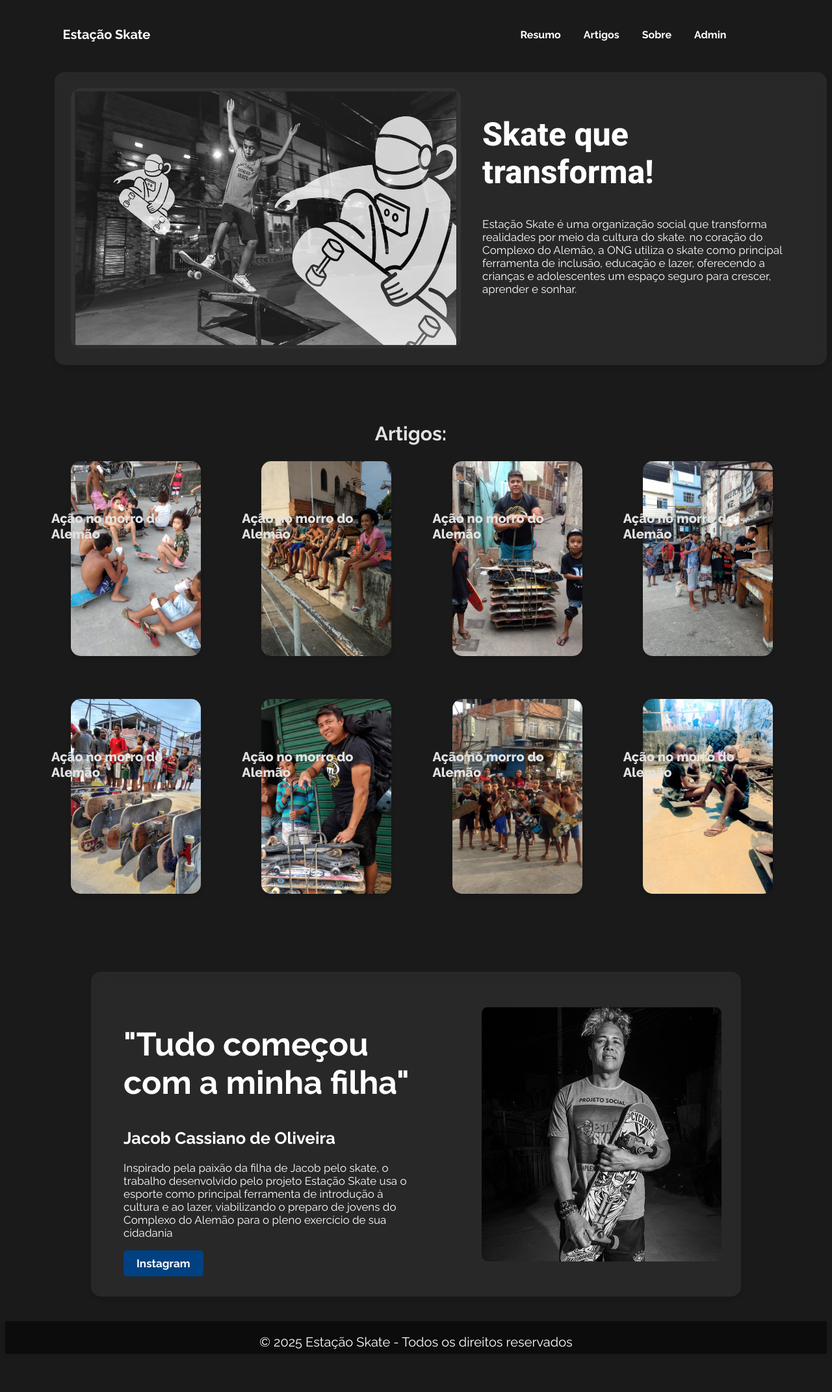
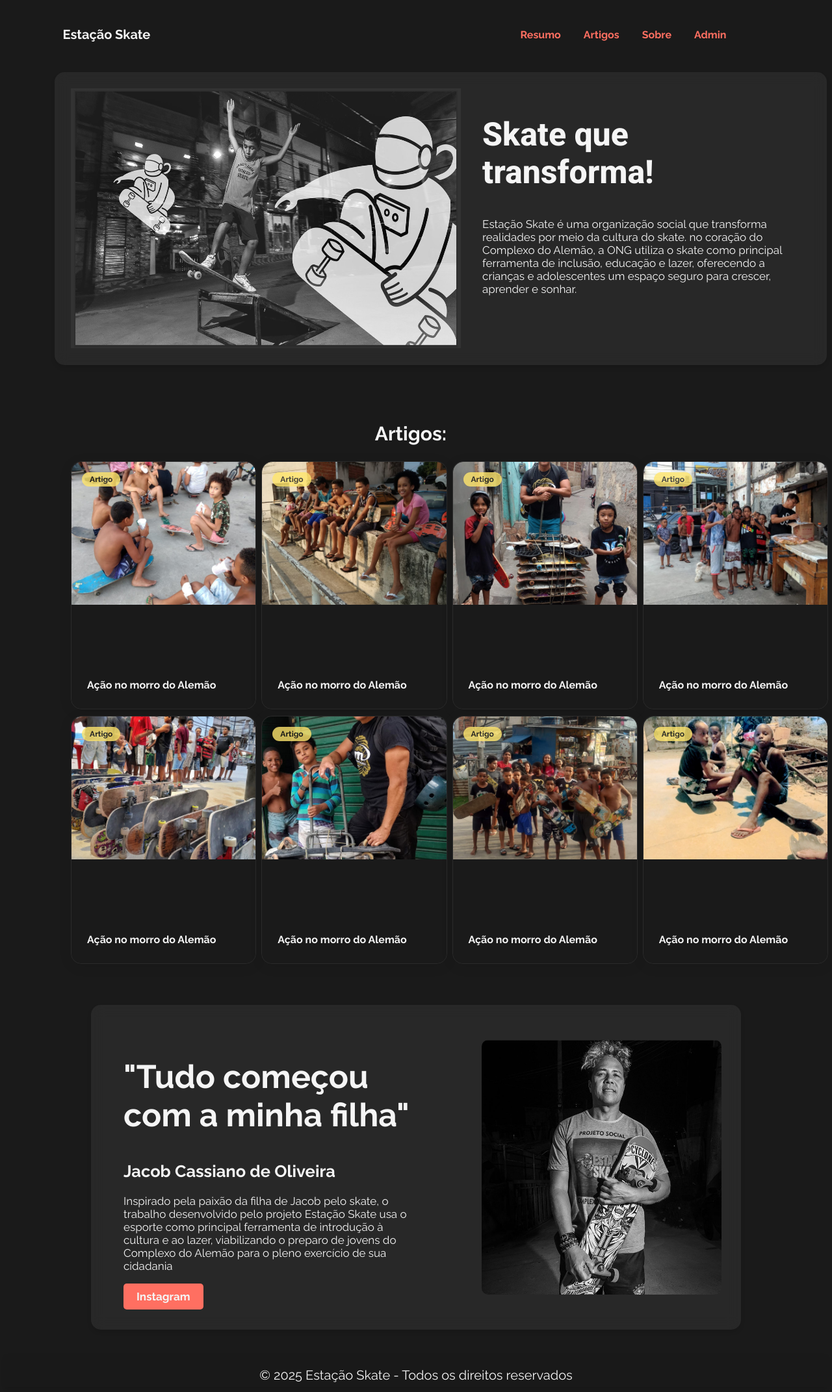
Before and after one commit to RafaSobral/Trabalho-Web, a Django app: page /blog/home/ in a window 1280 px wide. Shown: the whole page at 65% size. Before the commit the page ends 2084 px from the top, so only its background shows below. Run offline with Django 5.2, Linux system fonts and the light colour scheme; data comes from the database, SQL or seed files in the repository.

Commit message:
Add files via upload

```diff
--- a/blogapp/static/css/style.css
+++ b/blogapp/static/css/style.css
@@ -4,9 +4,20 @@ html {
     scroll-behavior: smooth;
 }
 
+:root {
+  /* Neutros */
+  --color-dark:   #1A1A1A;
+  --color-light:  #F5F5F5;
+
+  /* Primárias */
+  --color-coral:      #FF6F61;
+  --color-coral-claro: #FFA79D;
+  --color-teal:       #4ECDC4;
+  --color-sunny:      #FFE66D;
+}
 
 body {
-    background-color: #1A1A1A;
+    background-color: var(--color-dark);
     background-size: cover;
     background-repeat: repeat;
     background-position: center;
@@ -37,7 +48,7 @@ body {
 
 a {
     text-decoration: none;
-    color: white;
+    color: var(--color-coral);
   }
 
 .BotaoContato{
@@ -111,52 +125,108 @@ a {
 }
 
 .h1projeto{
-    color: rgb(226, 226, 226);
+    color: var(--color-light);
     font-family: 'Raleway', sans-serif;
     font-size: 30px;
     margin-left: 45%;
     padding-top: 5%;
 }
 
-.moldura{
+.moldura {
     cursor: pointer;
-    width: 200px;
-    height: 300px;
-    text-align: left;
+    width: 100%;
+    height: 380px;
     position: relative;
-    margin-bottom: 20%;
-    background: rgba(255, 255, 255, 0.062);
-    backdrop-filter: blur(10px);
-    border-radius: 15px;
-    box-shadow: 0 4px 6px rgba(0, 0, 0, 0.1);
+    background: var(--color-dark);
+    border-radius: 16px;
+    overflow: hidden;
+    transition: all 0.3s ease;
+    box-shadow: 0 4px 20px rgba(0, 0, 0, 0.08);
+    border: 1px solid #2A2A2A;
+}
+
+.moldura:hover {
+    transform: translateY(-8px);
+    box-shadow: 0 12px 40px rgba(25, 26, 26, 0.1);
 }
 
 .moldura img {
     width: 100%;
-    height: 100%;
+    height: 220px;
     object-fit: cover;
-    border-radius: 15px;
+    border-radius: 16px 16px 0 0;
+    transition: all 0.3s ease;
 }
 
-
-.moldura :hover {
-    transition: transform 0.3s ease;
-    transform: scale(1.2);
+.moldura:hover img {
+    transform: scale(1.02);
 }
 
-.moldura h2{
+/* Categoria tag */
+.moldura::before {
+    content: 'Artigo';
     position: absolute;
-    top: 20%;
-    left: -15%;
+    top: 16px;
+    left: 16px;
+    background: var(--color-sunny);
+    color: var(--color-dark);
+    padding: 4px 12px;
+    border-radius: 20px;
+    font-size: 12px;
+    font-weight: 600;
     font-family: 'Raleway', sans-serif;
-    font-size: 20px;
-    font-weight: 1000;
+    z-index: 2;
+    opacity: 0.8;
 }
 
-.moldura a{
-    color: rgb(226, 226, 226);
+.moldura h2 {
+    position: absolute;
+    bottom: 0;
+    left: 0;
+    right: 0;
+    margin: 0;
+    padding: 24px;
+    font-family: 'Raleway', sans-serif;
+    font-size: clamp(1rem, 1.2vw, 1.2rem);
+    font-weight: 600;
+    line-height: 1.4;
+    color: var(--color-light);
+    background: var(--color-dark);
+    border-radius: 0 0 16px 16px;
+    min-height: 80px;
+    display: flex;
+    align-items: flex-end;
 }
 
+.moldura a {
+    color: var(--color-light);
+    text-decoration: none;
+    transition: color 0.3s ease;
+}
+
+.moldura:hover a {
+    color: var(--color-coral-claro);
+
+}
+
+/* Seta indicativa */
+.moldura h2::after {
+    content: '→';
+    position: absolute;
+    right: 24px;
+    bottom: 24px;
+    font-size: 18px;
+    color: var(--color-light);
+    transition: all 0.3s ease;
+    opacity: 0;
+    transform: translateX(-10px);
+}
+
+.moldura:hover h2::after {
+    opacity: 1;
+    transform: translateX(0);
+    color: var(--color-coral-claro);
+}
 
 .SobreConteiner{
     width: auto;
@@ -196,7 +266,7 @@ a {
 
 
 .sobretexto{
-    color: white;
+    color: var(--color-light);
     text-align: left;
     width: 550px;
     height: 500px;
@@ -207,7 +277,7 @@ a {
 }
 
 .sobretexto h1{
-    color: white;
+    color: var(--color-light);
     font-family: 'Raleway', sans-serif;
     font-size: 50px;
     text-align: left;
@@ -216,13 +286,13 @@ a {
 .conteinerfooter{
     width: auto;
     height: 50px;
-    color: white;
+    color: var(--color-light);
     font-family: 'Raleway', sans-serif;
     font-size: 20px;
     display: flex;
     justify-content: center;
     margin-top: 3%;
-    background: rgba(0, 0, 0, 0.521);
+    background: rgba(26, 26, 26, 0.8);
     backdrop-filter: blur(1px);
     box-shadow: 0 4px 6px rgba(0, 0, 0, 0.1);
 }
@@ -238,16 +308,16 @@ a {
     font-family: 'Raleway', sans-serif;
     font-size: 1em;
     font-weight: 600;
-    color: white;
+    color: var(--color-light);
     border-radius: 5px;
     transition: background-color 0.3s ease;
 }
 
 .botao.instagram:hover {
-    background-color: #0a66c2;
+    background-color: var(--color-coral-claro);
 }
 .botao.instagram {
-    background-color: #004182;
+    background-color: var(--color-coral);
 }
 /* Responsividade para tablets (até 1024px) */
 @media (max-width: 1024px) {
```
Also changed, not shown: other parts of blogapp/static/css/style.css (+174 -117 lines).
